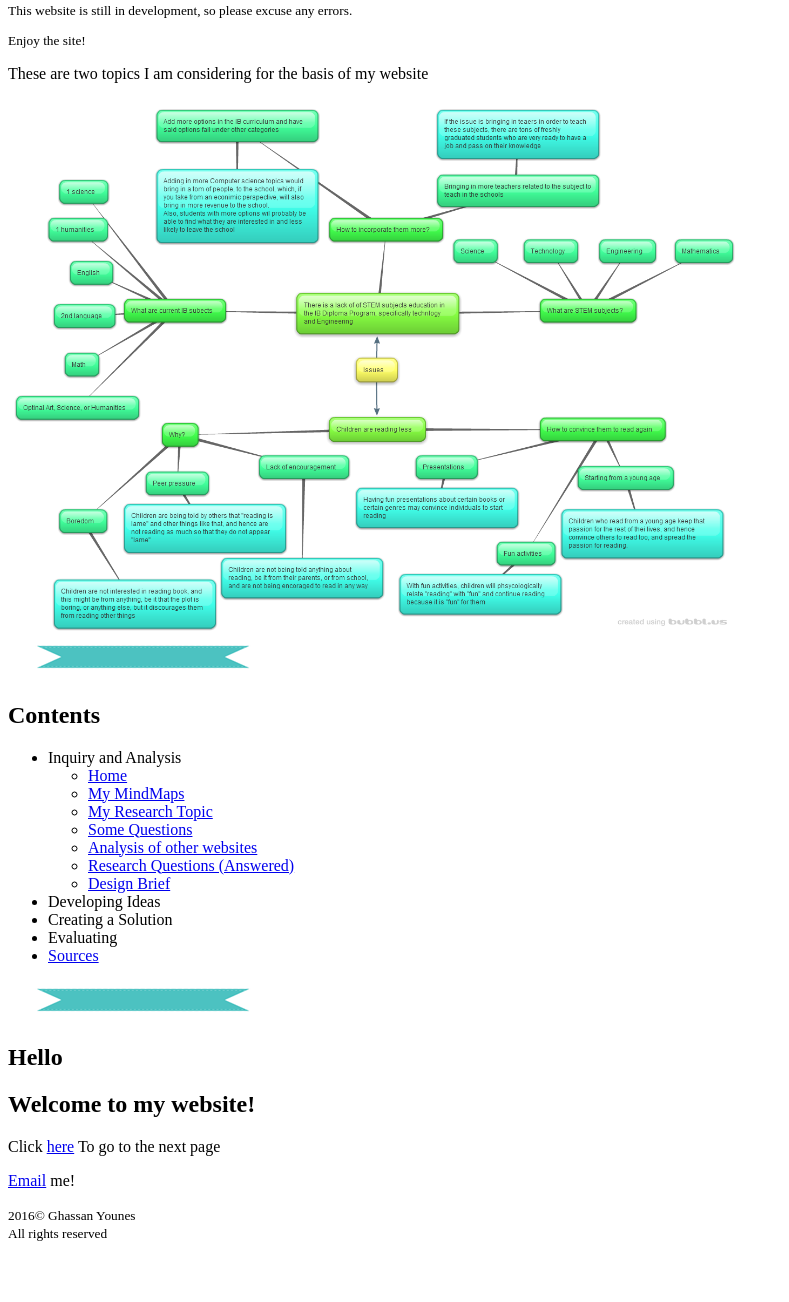
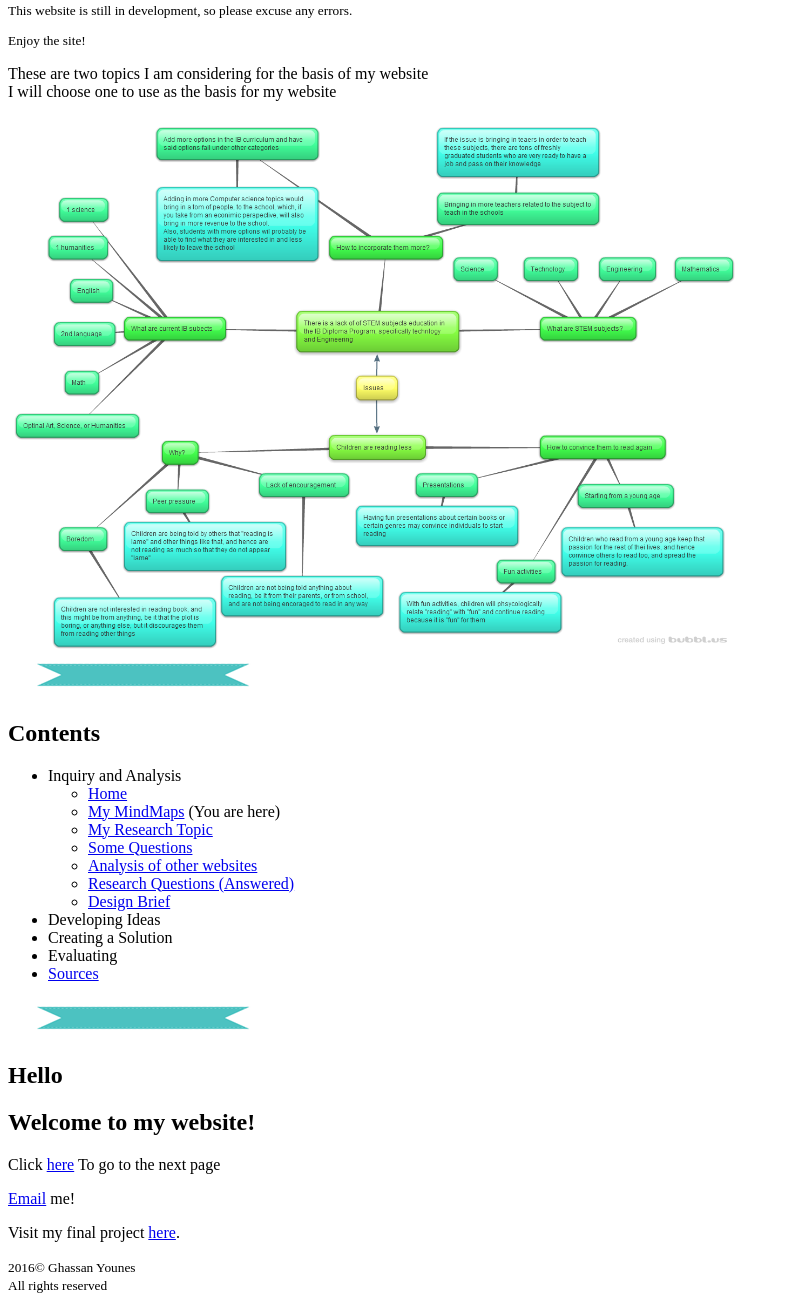
Before and after one commit to issues-around-me/issues-around-me.github.io, a plain HTML site: page Other pages/Page_2_mindmap.html in a window 1280 px wide. Shown: the part 103-1405 px from the top of the page, without its empty margins (0-789 px from the left). Before the commit the page ends 1353 px from the top, so only its background shows below. Drawn offline with Linux system fonts and the light colour scheme.

Commit message:
asdfghjkl

```diff
--- a/Other pages/Page_2_mindmap.html
+++ b/Other pages/Page_2_mindmap.html
@@ -34,7 +34,10 @@
 		</small>
 	</header>
 	<body>
-		<p>These are two topics I am considering for the basis of my website</p>
+		<p>
+			These are two topics I am considering for the basis of my website <br />
+			I will choose one to use as the basis for my website
+		</p>
 		<!-- Use this area to fill in the "body" element -->
 		<div class="grow pic">
 			<img src="../Images/bubbl.png" alt="Mind Map" width="730px"/>
@@ -49,7 +52,7 @@
 				<li class="sidebar">Inquiry and Analysis</li>
 					<ul class="innersidebar">
 						<li class="sidebar"><a href="../index.html">Home</a></li>
-						<li class="sidebar"><a href="../Other pages/Page_2_mindmap.html">My MindMaps</a></li>
+						<li class="sidebar"><a href="../Other pages/Page_2_mindmap.html">My MindMaps</a> (You are here)</li>
 						<li class="sidebar"><a href="../Other pages/Page_3_narrowedmindmap.html">My Research Topic</a></li>
 						<li class="sidebar"><a href="../Other pages/Page_4_questions.html">Some Questions</a></li>
 						<li class="sidebar"><a href="../Other pages/Page_5_pre-existingsites.html">Analysis of other websites</a></li>
@@ -80,6 +83,7 @@
 			<h2>Welcome to my website!</h2> <!-- Is this cheddar? Because this is CHEESY! -->
 			<p class="sidebar">Click <a href="Page_3_narrowedmindmap.html">here</a> To go to the next page <br /></p>
 			<p class="sidebar"><a href="mailto:QA01612@studentislqatar.org">Email</a> me!</p>
+			<p class="sidebar">Visit my final project <a href="../404.html" target="_blank">here</a>.</p>
 		</div>
 	</aside>
 	<footer>
```
Also changed, not shown: Other pages/Page_3_narrowedmindmap.html (+1 -0 lines), Other pages/Page_4_questions.html (+1 -0 lines), Other pages/Page_5_pre-existingsites.html (+1 -0 lines), Other pages/Page_6_ansquestions.html (+1 -0 lines), Other pages/Page_7_designbrief.html (+2 -1 lines), Other pages/Template.html (+1 -0 lines), Other pages/WC.html (+2 -0 lines), index.html (+2 -1 lines), stylesheet.css (+0 -85 lines).
